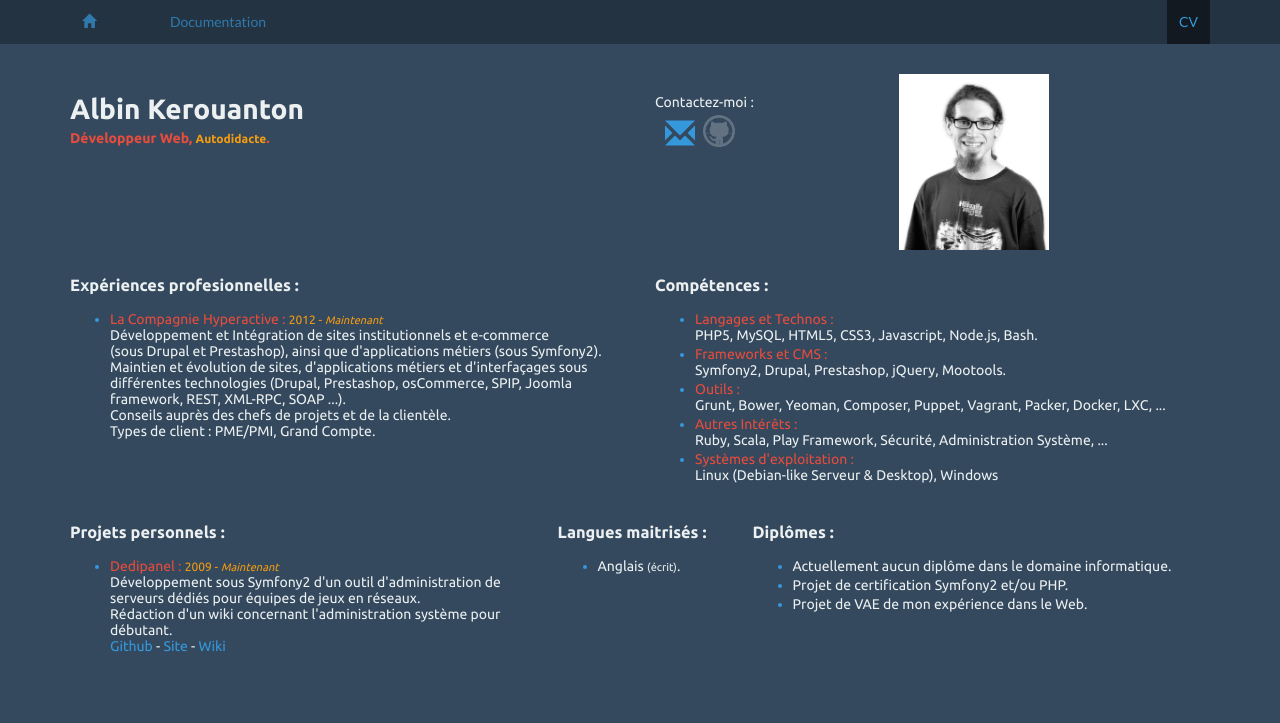
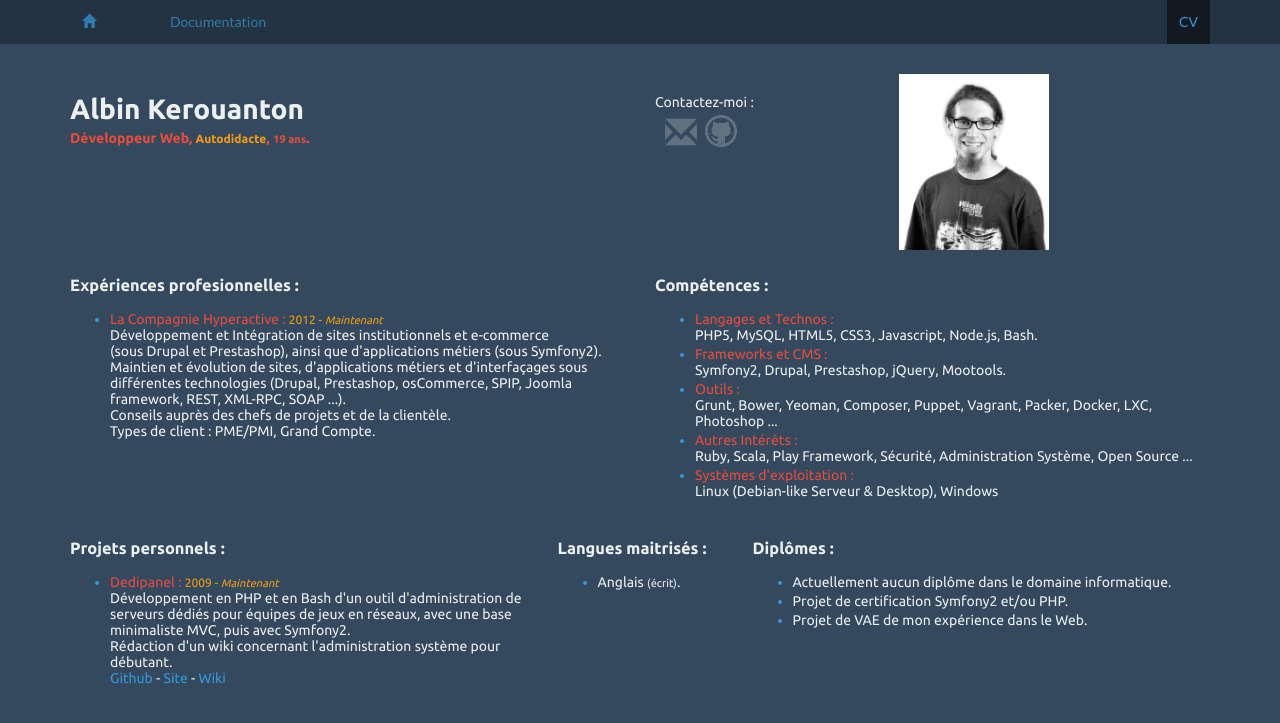
Before and after one commit to NiR-/akerouanton-name, a Jekyll site: the page built from cv.html, in a window 1280 px wide. Shown: the top 723 px of the page. Built offline with Jekyll 4.4.1, drawn with Linux system fonts in a browser that asks for light colours; Markdown is read by kramdown in place of the engine named in the settings.

Commit message:
Ajout age a l'intro, photoshop et open-source aux compétences + modif description dedipanel.

```diff
--- a/assets/_less/main.less
+++ b/assets/_less/main.less
@@ -54,14 +54,14 @@ body.cv {
 
 		.contact {
 			a {
+				color: @picto-grey;
+				font-size: 32px;
+
 				.github {
 					background: url('/assets/images/github.png');
 					width: 32px;
 					height: 32px;
 					display: inline-block;
-				}
-				.glyphicon {
-					font-size: 30px;
 				}
 			}
 		}
--- a/assets/_less/vars.less
+++ b/assets/_less/vars.less
@@ -1,6 +1,5 @@
 @bg-black:		#121920;
 @bg-black-alpha:#243341;
-
 @bg-grey:		rgba(52, 73, 94,1.0);
 
 @red: 			rgba(231, 76, 60,1.0);
@@ -11,4 +10,6 @@
 @blue-header: 		rgba(52, 152, 219,1.0);
 @blue: 				rgba(52, 152, 219,1.0);
 
+@picto-grey: #617180;
+
 @font-size-smaller: ceil(@font-size-base * 0.75); // ~ 11px
--- a/cv.html
+++ b/cv.html
@@ -10,7 +10,7 @@ menu_item: cv
 		<div class="jumbotron">
 			<h1>Albin Kerouanton</h1>
 
-			<p>Développeur Web, <span class="small">Autodidacte</span>.</p>
+			<p>Développeur Web, <span class="small">Autodidacte</span>, <span class="smaller">19 ans</span>.</p>
 		</div>
 	</div>
 	<div class="intro2">
@@ -62,11 +62,11 @@ menu_item: cv
 			</li>
 			<li>
 				<label for="outils">Outils :</label><br />
-				<span id="outils">Grunt, Bower, Yeoman, Composer, Puppet, Vagrant, Packer, Docker, LXC, ...</span>
+				<span id="outils">Grunt, Bower, Yeoman, Composer, Puppet, Vagrant, Packer, Docker, LXC, Photoshop ...</span>
 			</li>
 			<li>
 				<label for="interets-info">Autres Intérêts :</label><br />
-				<span id="interets-info">Ruby, Scala, Play Framework, Sécurité, Administration Système, ...</span>
+				<span id="interets-info">Ruby, Scala, Play Framework, Sécurité, Administration Système, Open Source ...</span>
 			</li>
 			<li>
 				<label for="os">Systèmes d'exploitation :</label><br />
@@ -86,7 +86,7 @@ menu_item: cv
 					<span class="date">2009 - <i class="smaller">Maintenant</i></span>
 				</label>
 				<p id="dedipanel">
-					Développement sous Symfony2 d'un outil d'administration de serveurs dédiés pour équipes de jeux en réseaux.<br />Rédaction d'un wiki concernant l'administration système pour débutant.<br />
+					Développement en PHP et en Bash d'un outil d'administration de serveurs dédiés pour équipes de jeux en réseaux, avec une base minimaliste MVC, puis avec Symfony2.<br />Rédaction d'un wiki concernant l'administration système pour débutant.<br />
 					<a href="https://github.com/NiR-/dedipanel" target="_blank">Github</a> - <a href="http://www.dedicated-panel.net/" target="_blank">Site</a> - <a href="http://wiki.dedicated-panel.net/" target="_blank">Wiki</a>
 				</p>
 			</li>
```
Also changed, not shown: assets/css/main.min.css.
